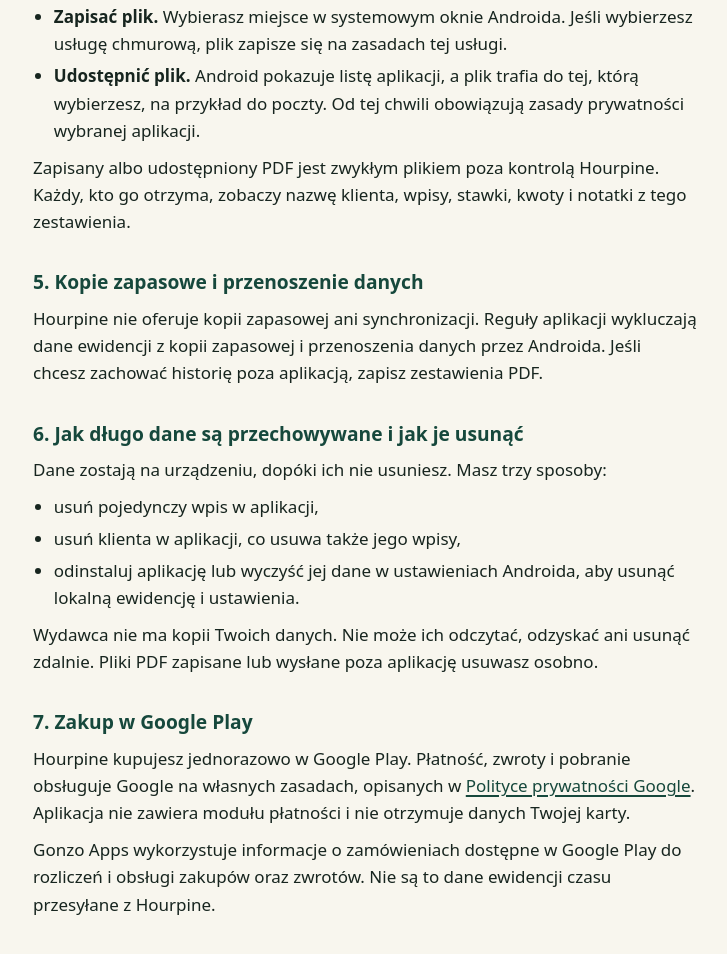
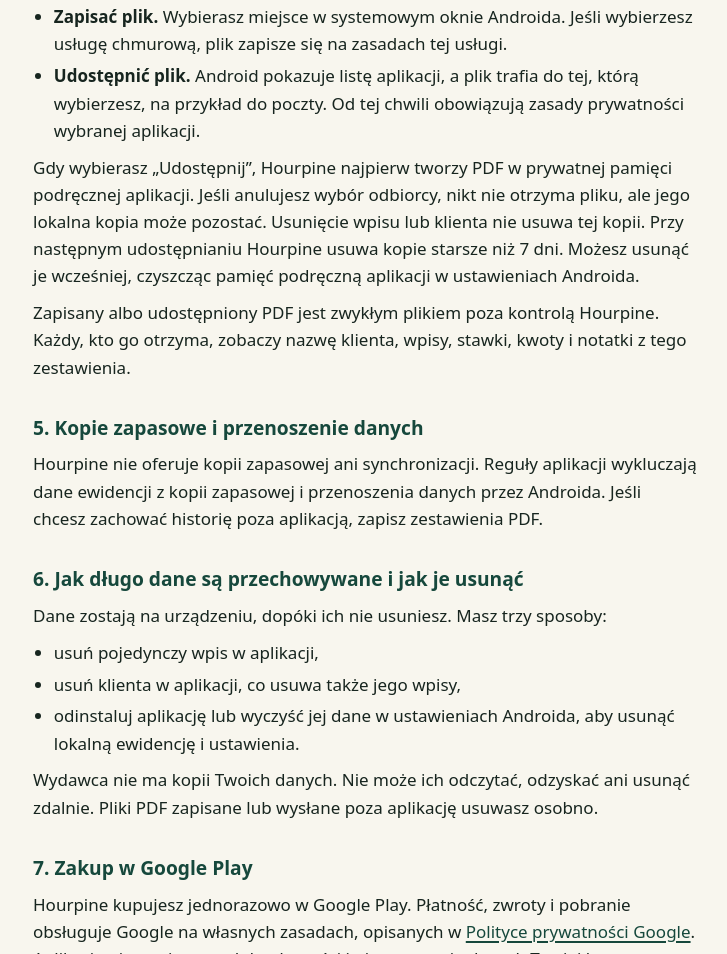
Before and after one commit to InUterr0/hourpine-privacy, a plain HTML site: page index.html in a window 1280 px wide. Shown: the part 1440-2394 px from the top of the page, without its empty margins (275-1002 px from the left). Drawn offline with Linux system fonts and the light colour scheme.

Commit message:
Wyjaśnij retencję kopii PDF przy udostępnianiu

```diff
--- a/index.html
+++ b/index.html
@@ -101,6 +101,7 @@
     <li><strong>Zapisać plik.</strong> Wybierasz miejsce w systemowym oknie Androida. Jeśli wybierzesz usługę chmurową, plik zapisze się na zasadach tej usługi.</li>
     <li><strong>Udostępnić plik.</strong> Android pokazuje listę aplikacji, a plik trafia do tej, którą wybierzesz, na przykład do poczty. Od tej chwili obowiązują zasady prywatności wybranej aplikacji.</li>
   </ul>
+  <p>Gdy wybierasz „Udostępnij”, Hourpine najpierw tworzy PDF w prywatnej pamięci podręcznej aplikacji. Jeśli anulujesz wybór odbiorcy, nikt nie otrzyma pliku, ale jego lokalna kopia może pozostać. Usunięcie wpisu lub klienta nie usuwa tej kopii. Przy następnym udostępnianiu Hourpine usuwa kopie starsze niż 7 dni. Możesz usunąć je wcześniej, czyszcząc pamięć podręczną aplikacji w ustawieniach Androida.</p>
   <p>Zapisany albo udostępniony PDF jest zwykłym plikiem poza kontrolą Hourpine. Każdy, kto go otrzyma, zobaczy nazwę klienta, wpisy, stawki, kwoty i notatki z tego zestawienia.</p>
 
   <h2 id="kopie">5. Kopie zapasowe i przenoszenie danych</h2>
```
